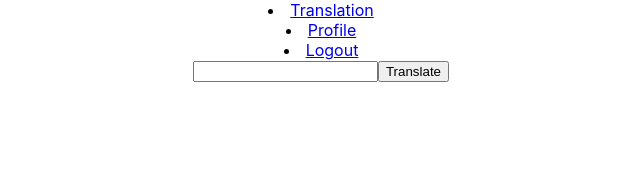
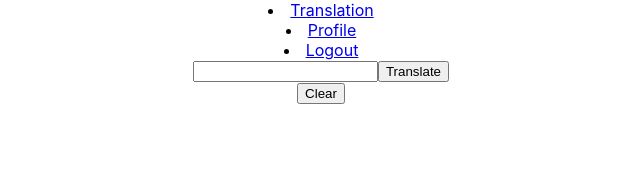
Before and after one commit to RustyOn/EA-Assignment2, a React (Create React App) app in the folder ea-assignment2/: page /translation in a window 1280 px wide. Shown: the top 173 px of the page, without its empty margins (319-959 px from the left). Built offline with nearby package versions, Linux system fonts and the light colour scheme.

Commit message:
Translation styling
Feat: translation Box has minor styling

```diff
--- a/ea-assignment2/src/TranslationHandler.jsx
+++ b/ea-assignment2/src/TranslationHandler.jsx
@@ -83,8 +83,20 @@ function TranslationHandler(){
 
         let compDiv = createElement(
             'div',
-            { style: {flexDirection: 'row'},
-            style: {textAlign: 'center'} },
+            { style: {
+                flexDirection: 'row',
+                textAlign: 'left',
+                backgroundColor: "#EEEEFF",
+                width: 400,
+                height: 150,
+                borderRadius: 15,
+                border: 'solid',
+                position: 'absolute',
+                left: '50%',
+                marginLeft: -200,
+                padding: 10
+                }
+            },
             componentArray
         )
         render(compDiv)
@@ -101,6 +113,7 @@ function TranslationHandler(){
                 <input type="text" value={ text.value } onChange = { handleTextChange }/>
                 <button type="submit">Translate</button>
             </form>
+                <button onClick={ CleanUpComponents }>Clear</button>
             <p>
 
             </p>
@@ -114,7 +127,7 @@ function TranslationHandler(){
 export default TranslationHandler
 
 /**
- * <button onClick={ CleanUpComponents }>Clear</button>
+ *
      * {imageList.map((image, index) => (
             <img key={index} src={image} alt={`image-${index}`} />
         ))}
```
